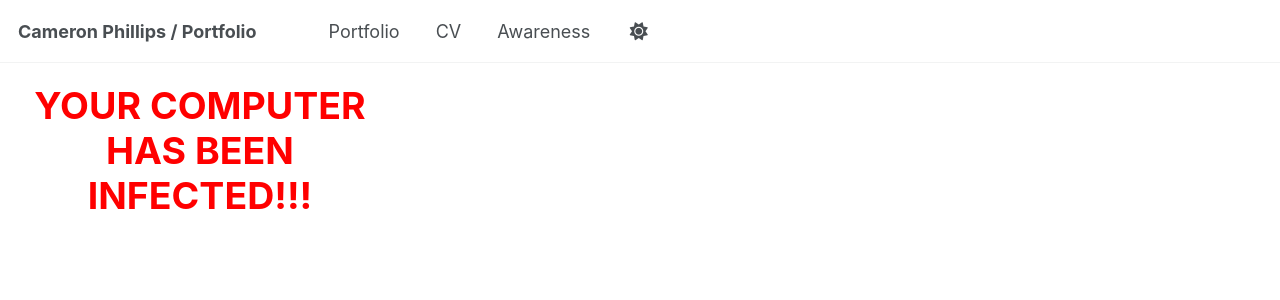
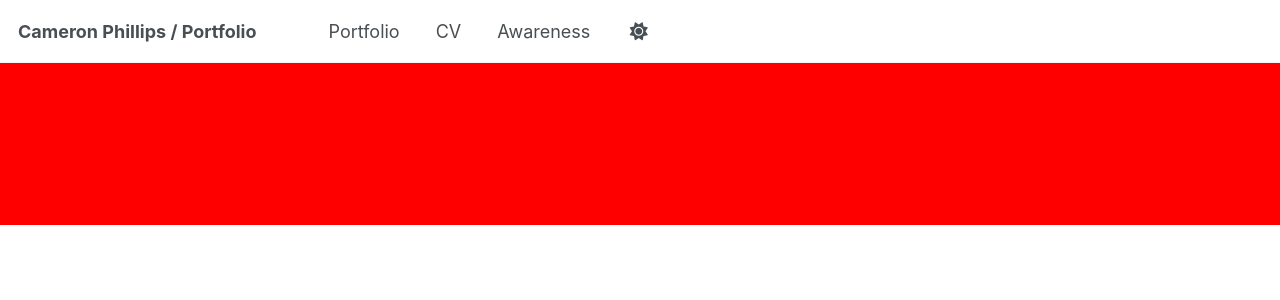
Before and after one commit to phillipsc2/portfolio-phillipsc2, a Jekyll site: the page built from _pages/awareness.html, in a window 1280 px wide. Shown: the top 300 px of the page. Built offline with Jekyll 4.4.1, drawn with Linux system fonts in a browser that asks for light colours; some of the changed lines change nothing that is shown.

Commit message:
Update awareness.html

```diff
--- a/_pages/awareness.html
+++ b/_pages/awareness.html
@@ -1,60 +1,38 @@
 ---
 layout: default
 permalink: /awareness/
-author_profile: true
+author_profile: false
 ---
 
 {% include base_path %}
+
+<!DOCTYPE html>
 <html>
+<head>
+<style>
+  .color1 { background-color: white; }
+  .color2 { background-color: red; }
+</style>
+</head>
 <body>
-    <!-- The div that will have the
-        blinking background -->
-    <div id="blinkDiv" style="width: 400px;
-                height: 100px;
-                padding: 20px;
-                text-align: center;
-                font-size: 24px;">
 
-        <!-- Content inside the div -->
-        <h1 style="color: red;">
-            YOUR COMPUTER HAS BEEN INFECTED!!!
-        </h1>
-    </div>
+<script>
+  const body = document.body;
+  let isColor1 = true;
 
-    <script>
+  function toggleBackgroundColor() {
+    if (isColor1) {
+      body.classList.remove('color1');
+      body.classList.add('color2');
+    } else {
+      body.classList.remove('color2');
+      body.classList.add('color1');
+    }
+    isColor1 = !isColor1;
+  }
 
-        // Get the div element by its ID
-        const blinkDiv =
-            document.getElementById('blinkDiv');
+  setInterval(toggleBackgroundColor, 400); // Change every 400 milliseconds (0.4 seconds)
+</script>
 
-        // An array of colors to be used for blinking
-        const colors = ['#ff0000', 'black', '#0000ff'];
-
-        // Variable to keep track of the
-        // current color index
-        let currentColorIndex = 0;
-
-        // Function to toggle the background
-        // color of the div
-        function blinkBackground() {
-            blinkDiv.style.backgroundColor =
-                colors[currentColorIndex];
-            currentColorIndex =
-                (currentColorIndex + 1) % colors.length;
-        }
-
-        // Start the blinking by setting an interval
-        // that calls the blinkBackground
-        // function every 1000ms (1 second)
-        const blinkingInterval =
-            setInterval(blinkBackground, 1000);
-
-        // To stop blinking after 5 seconds,
-        // use setTimeout to clear the interval
-        setTimeout(() => {
-            clearInterval(blinkingInterval);
-        }, 5000);
-    </script>
 </body>
-
 </html>
```
